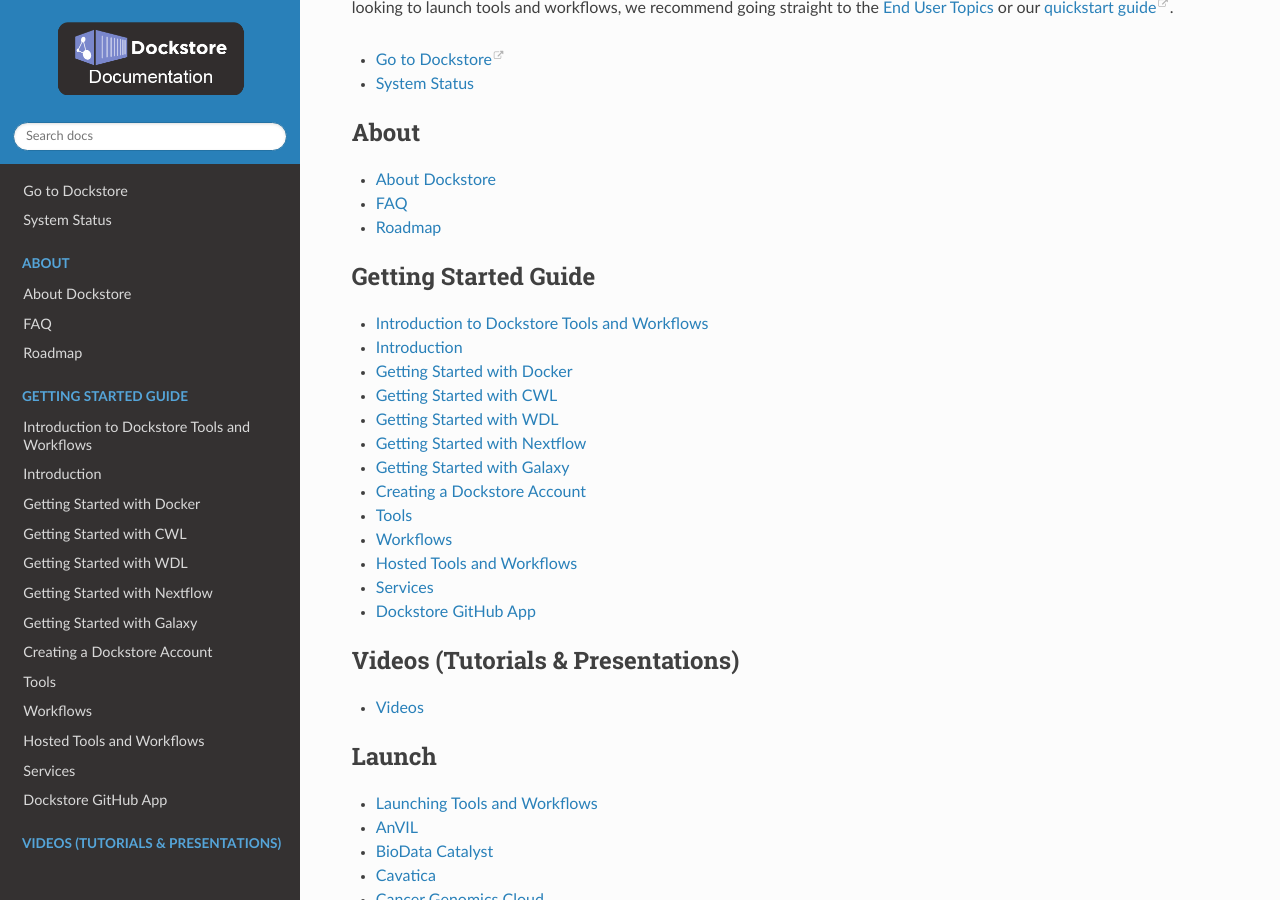
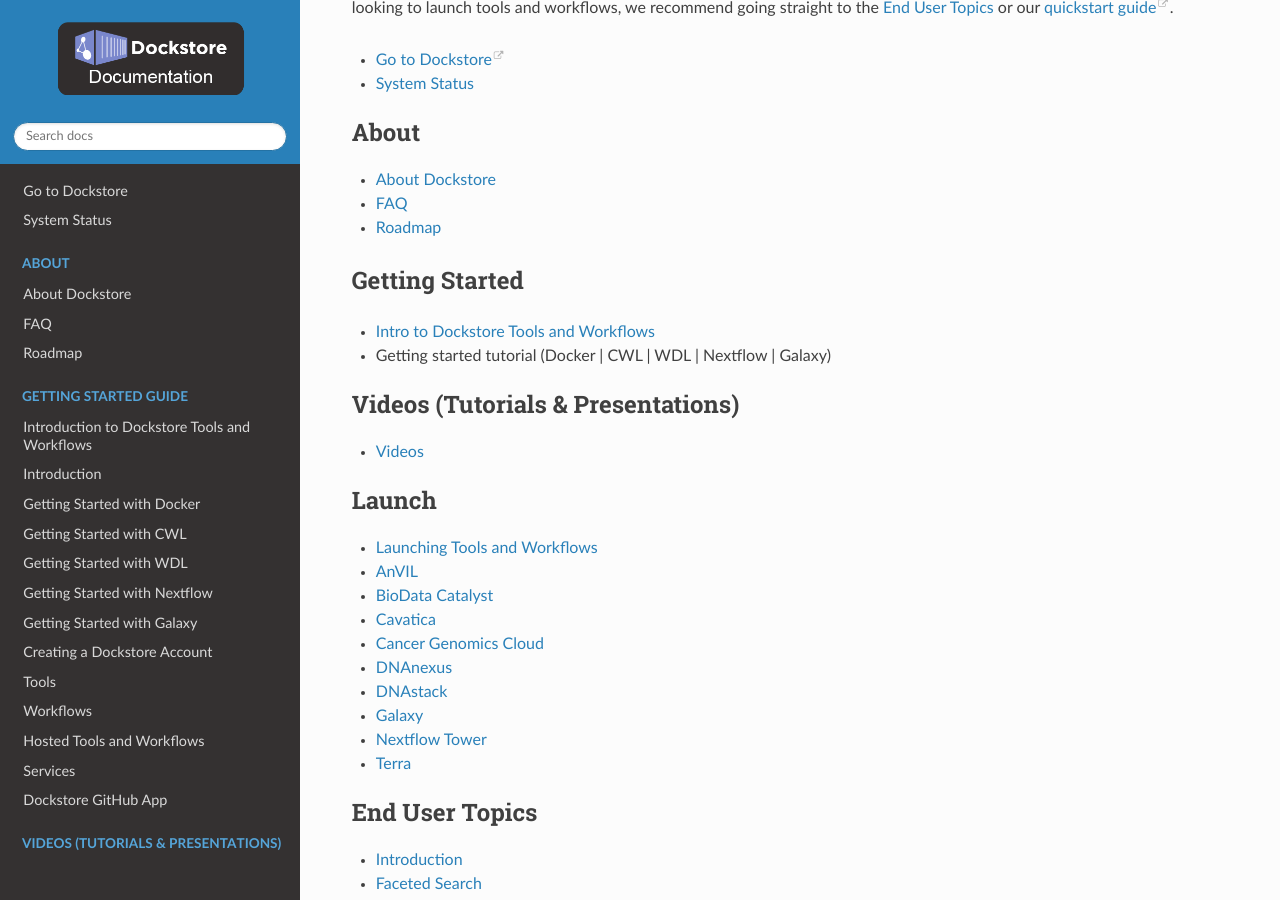
Before and after one commit to dockstore/dockstore-documentation, a Sphinx documentation site: the page built from docs/index.rst, in a window 1280 px wide and 900 px high, scrolled down 422 px. Built offline with Sphinx 7.4.7 and the Read the Docs theme 2.0.0, drawn with Linux system fonts in a browser that asks for light colours; some of the changed lines change nothing that is shown.

Commit message:
Update index.rst

```diff
--- a/docs/index.rst
+++ b/docs/index.rst
@@ -24,9 +24,15 @@
    faq
    roadmap
 
+Getting Started
+---------------
+* :doc:`Intro to Dockstore Tools and Workflows </getting-started/intro-to-dockstore-tools-and-workflows>`
+* Getting started tutorial (Docker | CWL | WDL | Nextflow | Galaxy)
+
 .. toctree::
    :caption: Getting Started Guide
    :maxdepth: 1
+   :hidden:
 
    getting-started/intro-to-dockstore-tools-and-workflows
    getting-started/getting-started
```
